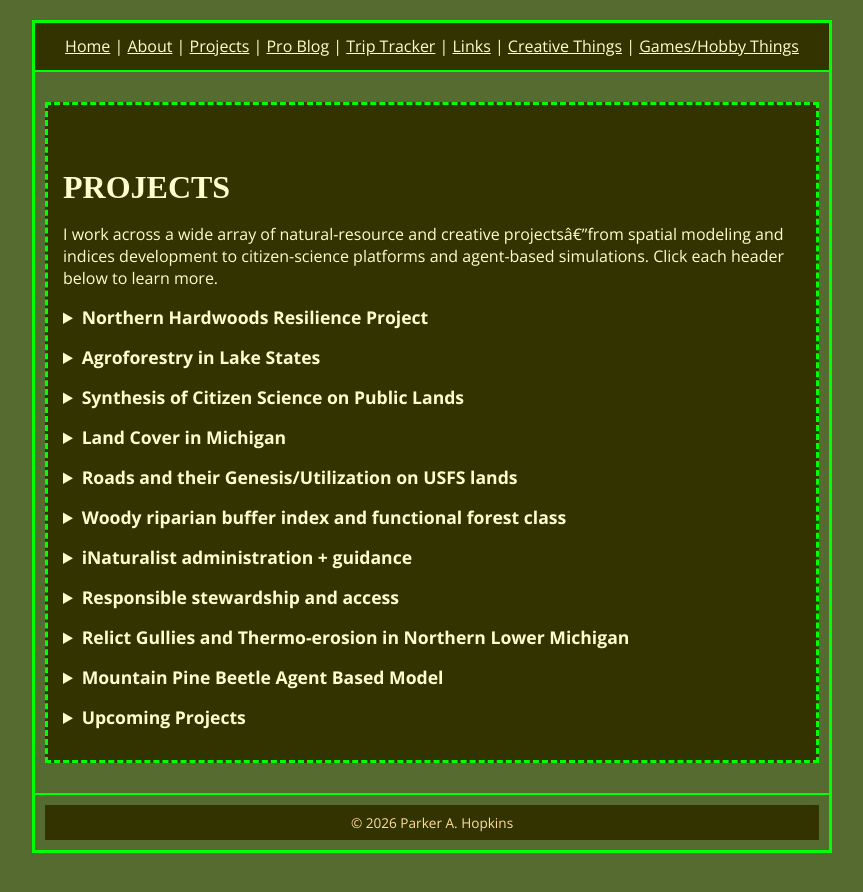
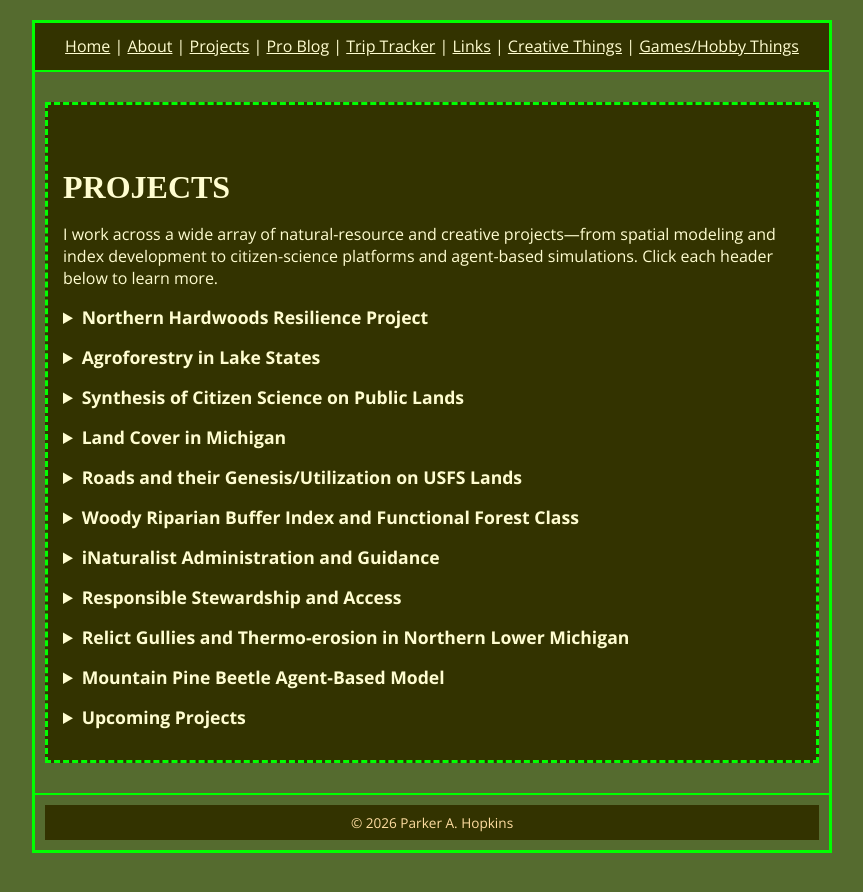
Before and after one commit to MtnTheMan/mtntheman.github.io, a Jekyll site: the page built from projects.html, in a window 1280 px wide. Shown: the top 892 px of the page, without its empty margins (208-1071 px from the left). Built offline with Jekyll 4.4.1, drawn with Linux system fonts in a browser that asks for light colours; some web fonts are replaced; some of the changed lines change nothing that is shown.

Commit message:
Fix obvious project page errors

```diff
--- a/projects.html
+++ b/projects.html
@@ -5,7 +5,7 @@
 <!-- Introduction + summary of diversity of work -->
 <h1>Projects</h1>
 <p>
-              I work across a wide array of natural-resource and creative projectsâ€”from spatial modeling and indices development to citizen-science platforms and agent-based simulations. Click each header below to learn more.
+  I work across a wide array of natural-resource and creative projects—from spatial modeling and index development to citizen-science platforms and agent-based simulations. Click each header below to learn more.
 </p>
 
 <!-- Northern Hardwoods Resilience Project -->
@@ -14,10 +14,10 @@
   <img
     class="project-img"
     src="/assets/images/projects/NHR_LandOwnershipMap_v1.png"
-                alt="Northern Hardwoods Landholder Breakdown by State"
+    alt="Northern Hardwoods landownership breakdown by state"
   />
   <p>
-                This project examines how the U.S. Forest Service and state partners use BMP guides and management objectives to design and evaluate silvicultural treatments in hardwood systems, including oakâ€“hickory stand goals. It traces how timber management plans align ecological targets with public-interest outcomes such as sustained yield, habitat quality, and local economic benefits. It compares guidance documents to prescriptions and post-treatment assessments, and it also tracks how private landowner objectives intersect with public guidance through cost-share programs and technical assistance.
+    This project examines how the U.S. Forest Service and state partners use BMP guides and management objectives to design and evaluate silvicultural treatments in hardwood systems, including oak–hickory stand goals. It traces how timber management plans align ecological targets with public-interest outcomes such as sustained yield, habitat quality, and local economic benefits. It compares guidance documents to prescriptions and post-treatment assessments, and it also tracks how private landowner objectives intersect with public guidance through cost-share programs and technical assistance.
   </p>
 </details>
 
@@ -27,11 +27,11 @@
   <img
     class="project-img"
     src="/assets/images/projects/Windbreaks.png"
-                alt="Agroforestry Placeholder"
+    alt="Mapped windbreaks in the Lake States agroforestry study"
   />
   <p>
-                This project culminated in my masterâ€™s thesis on the spatial elements and human dimensions behind agroforestry adoption in the lake states, available here:
-                <a href="https://doi.org/doi:10.25335/9cez-1t55" target="_blank" rel="noopener noreferrer">https://doi.org/doi:10.25335/9cez-1t55</a>.
+    This project culminated in my master’s thesis on the spatial elements and human dimensions behind agroforestry adoption in the Lake States, available here:
+    <a href="https://doi.org/10.25335/9cez-1t55" target="_blank" rel="noopener noreferrer">Read the thesis</a>.
     It uses agroforestry as a lens on how practice standards, technical assistance networks, and partner guidance move across land tenures and into on-the-ground decisions. That work is continuing, with ongoing emphasis on how adoption pathways and feedback loops update guidance over time.
   </p>
 </details>
@@ -42,7 +42,7 @@
   <img
     class="project-img"
     src="/assets/images/Under_construction_graphic.gif"
-                alt="iNaturalist Methods Placeholder"
+    alt="This project page is under construction"
   />
   <p>
     This project treats public lands as engines of citizen science, using a meta-analysis of iNaturalist to map where observations occur and to quantify disparities between public units and private lands. It identifies management and personal decision-making levers that shape observation density, taxonomic breadth, and verification outcomes. It evaluates practices such as geoprivacy protocols, targeted bioblitzes, interpretive signage, and co-stewardship partnerships as pathways to strengthen data quality and integrate observations into planning and adaptive management.
@@ -55,7 +55,7 @@
   <img
     class="project-img"
     src="/assets/images/projects/mihrlc_presentation_preview_statewide_msu.png?v=bca9d65"
-                alt="Michigan High Resolution Land Cover statewide mosaic and MSU-area detail"
+    alt="Michigan high-resolution land-cover statewide mosaic and MSU-area detail"
   />
   <p>
     This project produces a statewide 0.6 m land-cover and canopy map for Michigan from 2022 NAIP imagery using a U-Net workflow. It is designed for practical planning, monitoring, and policy evaluation related to precision conservation, with open datasets and reproducible code intended for public and agency use.
@@ -70,11 +70,11 @@
 
 <!-- Roads and their Genesis/Utilization on USFS lands -->
 <details>
-              <summary>Roads and their Genesis/Utilization on USFS lands</summary>
+  <summary>Roads and their Genesis/Utilization on USFS Lands</summary>
   <img
     class="project-img"
     src="/assets/images/Under_construction_graphic.gif"
-                alt="USFS Roads Placeholder"
+    alt="This project page is under construction"
   />
   <p>
     This project examines how timber roads come into being, the standards that guide their design and maintenance, and the transitions they undergo after harvests conclude. It follows roads through a life cycle that includes planning, construction, operational use, and post-harvest decisions such as decommissioning or repurposing. It links engineering guidance and environmental compliance to social expectations about access, jobs, and resource supply, with attention to who benefits, who bears maintenance burdens, and how decisions constrain future options.
@@ -83,11 +83,11 @@
 
 <!-- Woody riparian buffer index and functional forest class -->
 <details>
-              <summary>Woody riparian buffer index and functional forest class</summary>
+  <summary>Woody Riparian Buffer Index and Functional Forest Class</summary>
   <img
     class="project-img"
     src="/assets/images/projects/FunctionalClassification.png"
-                alt="Riparian Buffer Placeholder"
+    alt="Functional classification used in the Woody Riparian Buffer Index"
   />
   <p>
     This project operationalizes a Woody Riparian Buffer Index with bank-aware, distance-decay scoring in both vector and raster forms to quantify riparian protection along streams and lakes. It generates watershed summaries and gap maps to support restoration targeting, and it tests how sub-meter inputs improve detection of narrow buffers and edge fidelity relative to coarser products.
@@ -99,24 +99,24 @@
 
 <!-- iNaturalist administration + guidance -->
 <details>
-              <summary>iNaturalist administration + guidance</summary>
+  <summary>iNaturalist Administration and Guidance</summary>
   <img
     class="project-img"
     src="/assets/images/Under_construction_graphic.gif"
-                alt="iNaturalist Admin Placeholder"
+    alt="This project page is under construction"
   />
   <p>
-                In my time working for the National Park Service, I built and implemented iNaturalist projects at a nationwide scale to increase user engagement, supporting how parks organize observations into usable, consistent data streams across units. That work continues through ongoing volunteer contributions focused on maintaining and improving projects, strengthening data quality, and helping parks translate observations into stewardship and interpretation value. The emphasis is practical implementation: clear project structure, sensible geoprivacy and sensitive-species handling, and repeatable approaches that support bioblitzes, verification, and public engagement. More details for this work are avilable here: <a href="https://https://www.inaturalist.org/projects/national-park-service" target="_blank" rel="noopener noreferrer">https://www.inaturalist.org/projects/national-park-service</a>
+    In my time working for the National Park Service, I built and implemented iNaturalist projects at a nationwide scale to increase user engagement, supporting how parks organize observations into usable, consistent data streams across units. That work continues through ongoing volunteer contributions focused on maintaining and improving projects, strengthening data quality, and helping parks translate observations into stewardship and interpretation value. The emphasis is practical implementation: clear project structure, sensible geoprivacy and sensitive-species handling, and repeatable approaches that support bioblitzes, verification, and public engagement. More details for this work are available here: <a href="https://www.inaturalist.org/projects/national-park-service" target="_blank" rel="noopener noreferrer">National Park Service on iNaturalist</a>.
   </p>
 </details>
 
 <!-- Responsible stewardship and access -->
 <details>
-              <summary>Responsible stewardship and access</summary>
+  <summary>Responsible Stewardship and Access</summary>
   <img
     class="project-img"
     src="/assets/images/Under_construction_graphic.gif"
-                alt="Stewardship Placeholder"
+    alt="This project page is under construction"
   />
   <p>
     My work in general frames stewardship as a public-interest practice where standards, professional judgment, and transparent guidance help earn trust across constituencies. It focuses on how access, safety, maintenance capacity, and ecological obligations interact in real decisions, including tradeoffs about who benefits from access and who bears long-run costs. The emphasis is a civic ethos of stewardship in service of the public, matched to achievable outcomes and evidence.
@@ -129,24 +129,24 @@
   <img
     class="project-img"
     src="/assets/images/projects/GulliesFigure.png"
-                alt="Relict gullies in northern lower michigan"
+    alt="Relict gullies in northern Lower Michigan"
   />
   <ul>
     <li>This semester-long graduate seminar mapped and characterized thousands of shallow, relict gullies incised into sandy upland ridges in northern Lower Michigan, using high-resolution terrain data to delineate gully networks and contributing basins. The project tested whether these dense, downslope-aligned channels could form in highly permeable sands without frozen ground, concluding that ice-rich permafrost likely promoted runoff and thermo-erosion during the Late Pleistocene. The resulting paper links gully morphometry and spatial patterns to past periglacial hydrology, and it provides a scalable workflow for studying relict gully networks in other cold-region landscapes:
-                  <a href="https://doi.org/10.1016/j.geomorph.2024.109482" target="_blank" rel="noopener noreferrer">Read the paper</a>. </li>
+      <a href="https://doi.org/10.1016/j.geomorph.2024.109482" target="_blank" rel="noopener noreferrer">Read the paper</a>.</li>
   </ul>
 </details>
 
 <!-- Mountain Pine Beetle Agent Based Model -->
 <details>
-              <summary>Mountain Pine Beetle Agent Based Model</summary>
+  <summary>Mountain Pine Beetle Agent-Based Model</summary>
   <img
     class="project-img"
     src="/assets/images/projects/DeadTreesOverYears_v8(3generations).gif"
-                alt="MPB ABM run, showing the pread of mortality across the landscape"
+    alt="Mountain pine beetle model run showing the spread of tree mortality across the landscape"
   />
   <ul>
-                <li><strong>Final project of GEO 869 ABM:</strong> An agent-based modeling project done as a final project for GEO 869 at MSU that simulates mountain pine beetle dynamics and explores how different assumptions on life cycle and tree mortality can change spread and outcomes. Built as a course-driven model, it serves as a sandbox for linking ecological disturbance processes to decision rules and management scenarios.</li>
+    <li><strong>Final project for GEO 869:</strong> An agent-based model that simulates mountain pine beetle dynamics and explores how different assumptions about life cycles and tree mortality can change spread and outcomes. Built as a course project, it serves as a sandbox for linking ecological disturbance processes to decision rules and management scenarios.</li>
   </ul>
 </details>
 
@@ -156,7 +156,7 @@
   <img
     class="project-img"
     src="/assets/images/Under_construction_graphic.gif"
-                alt="Upcoming Projects Placeholder"
+    alt="This section is under construction"
   />
   <ul>
     <li>More to come!</li>
```
Lines whose indentation alone changed are shown as unchanged.
